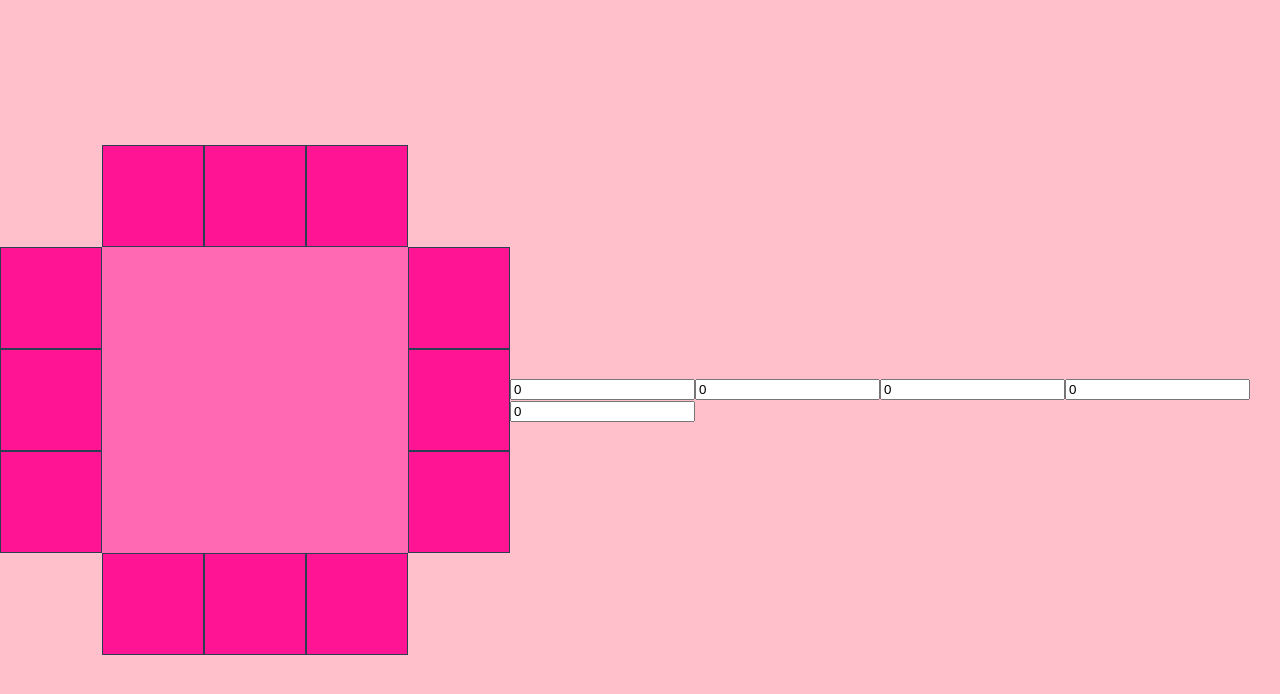
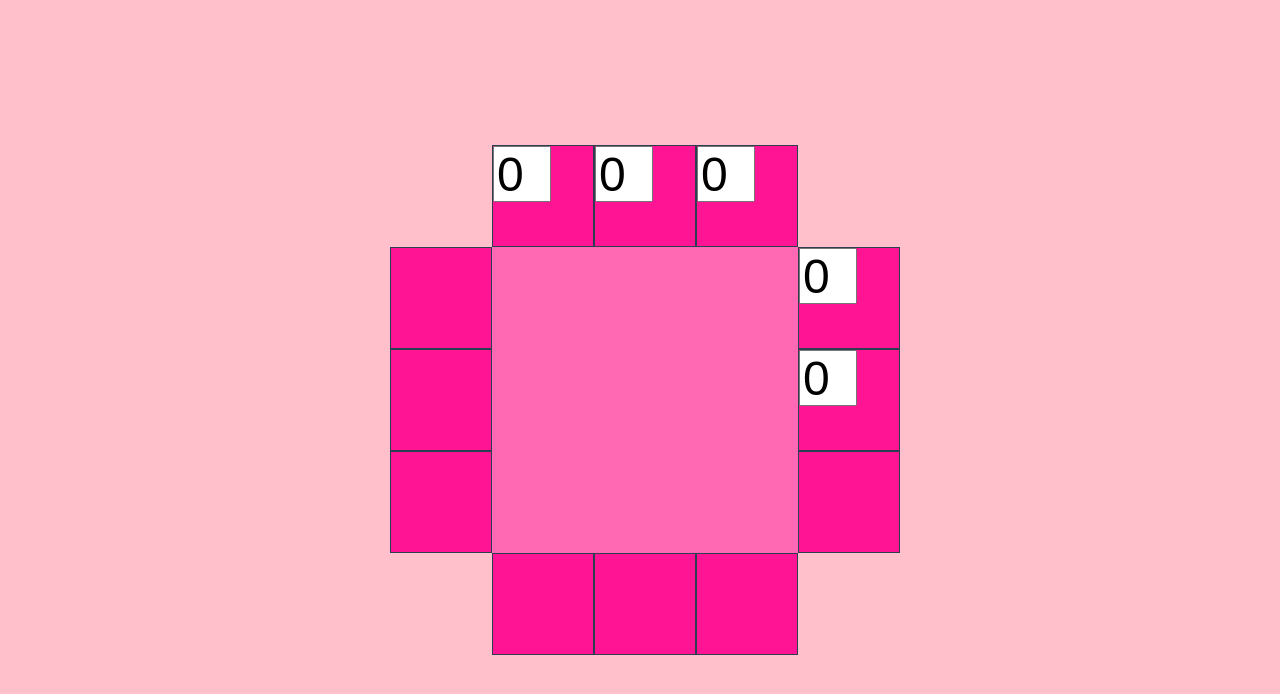
Before and after one commit to pearstopher/letter-boxed, a React (Create React App) app in the folder frontend/: page / in a window 1280 px wide. Shown: the top 694 px of the page. Built offline with nearby package versions, Linux system fonts and the light colour scheme.

Commit message:
attached textboxes to parent grid elements

```diff
--- a/frontend/src/App.css
+++ b/frontend/src/App.css
@@ -11,6 +11,7 @@
   grid-template-rows: repeat(5, 1fr);
   grid-column-gap: 0px;
   grid-row-gap: 0px;
+  max-width: 500px;
 }
 .grid-item {
   background-color: deeppink;
@@ -62,3 +63,8 @@
 #middle {
   grid-area: 2 / 2 / 5 / 5;
 }
+.letter-input {
+  width: 50px;
+  height: 50px;
+  font-size: 300%;
+}
--- a/frontend/src/App.js
+++ b/frontend/src/App.js
@@ -1,12 +1,10 @@
-import logo from './logo.svg'
 import './App.css'
-import { Grid, TextBoxes } from './Grid.jsx'
+import { Grid } from './Grid.jsx'
 
 function App() {
     return (
         <div className="app-container">
             <Grid />
-            <TextBoxes />
         </div>
     )
 }
--- a/frontend/src/App.less
+++ b/frontend/src/App.less
@@ -12,6 +12,7 @@
     grid-template-rows: repeat(5, 1fr);
     grid-column-gap: 0px;
     grid-row-gap: 0px;
+    max-width: 500px;
 }
 
 .grid-item {
@@ -65,3 +66,9 @@
 #middle {
     grid-area: 2 / 2 / 5 / 5;
 }
+
+.letter-input {
+    width: 50px;
+    height: 50px;
+    font-size: 300%;
+}
--- a/frontend/src/Grid.jsx
+++ b/frontend/src/Grid.jsx
@@ -1,6 +1,6 @@
-import React, { useState, useRef } from 'react'
+import React, { forwardRef, useEffect, useState, useRef } from 'react'
 
-export const Grid = () => {
+export const Grid = forwardRef(function Grid(props, ref) {
     const gridRefs = useRef([])
 
     return (
@@ -14,11 +14,13 @@ export const Grid = () => {
                 ></div>
             ))}
             <div key={0} id={'middle'}></div>
+
+            <TextBoxes ref={gridRefs} />
         </div>
     )
-}
+})
 
-export const TextBoxes = () => {
+export const TextBoxes = forwardRef(function TextBoxes(props, ref) {
     const [inputs, setInputs] = useState(Array(5).fill('0'))
     const inputRefs = useRef([])
 
@@ -48,6 +50,15 @@ export const TextBoxes = () => {
         })
     }
 
+    useEffect(() => {
+        // attach the boxes to the grids
+        ref.current[0].appendChild(inputRefs.current[0])
+        ref.current[1].appendChild(inputRefs.current[1])
+        ref.current[2].appendChild(inputRefs.current[2])
+        ref.current[3].appendChild(inputRefs.current[3])
+        ref.current[4].appendChild(inputRefs.current[4])
+    }, []) // <-- empty array means 'run once'
+
     return (
         <div className="text-container">
             {inputs.map((value, index) => (
@@ -66,4 +77,4 @@ export const TextBoxes = () => {
             ))}
         </div>
     )
-}
+})
```
Lines whose indentation alone changed are shown as unchanged.
